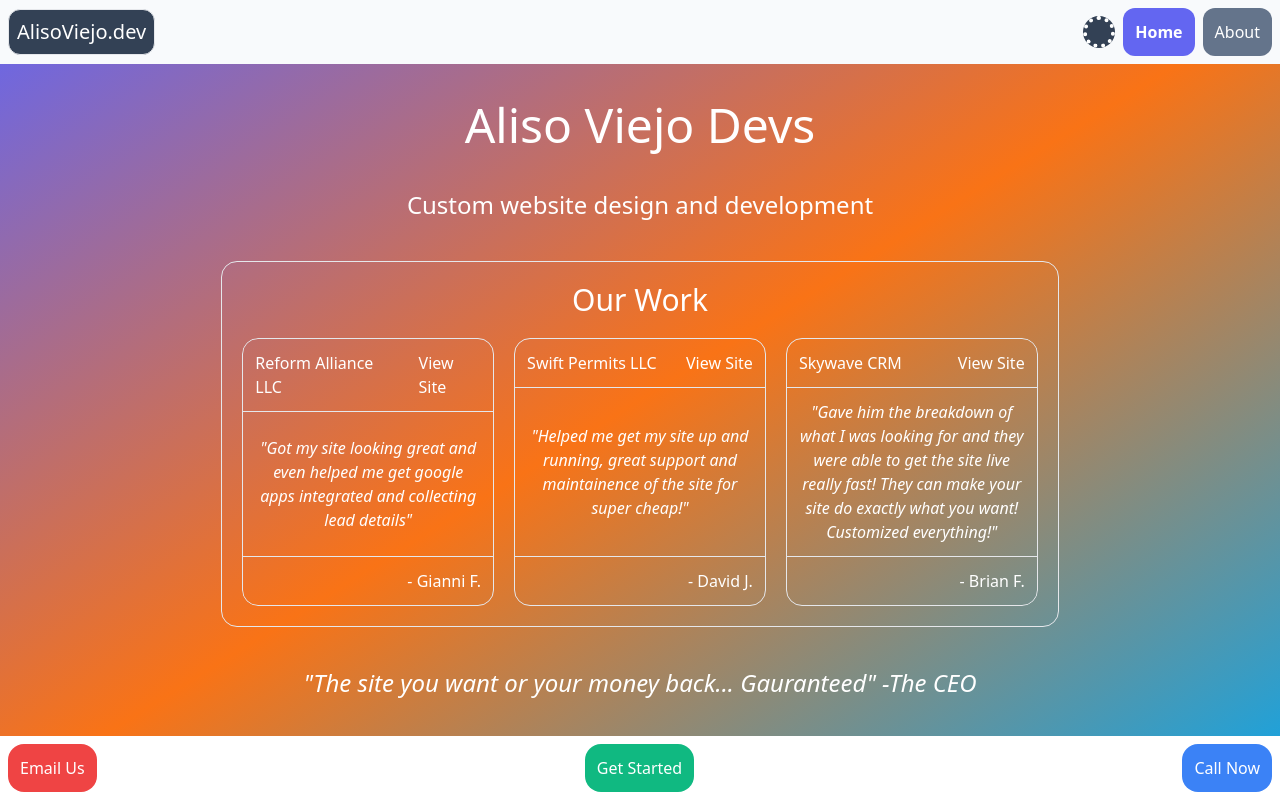
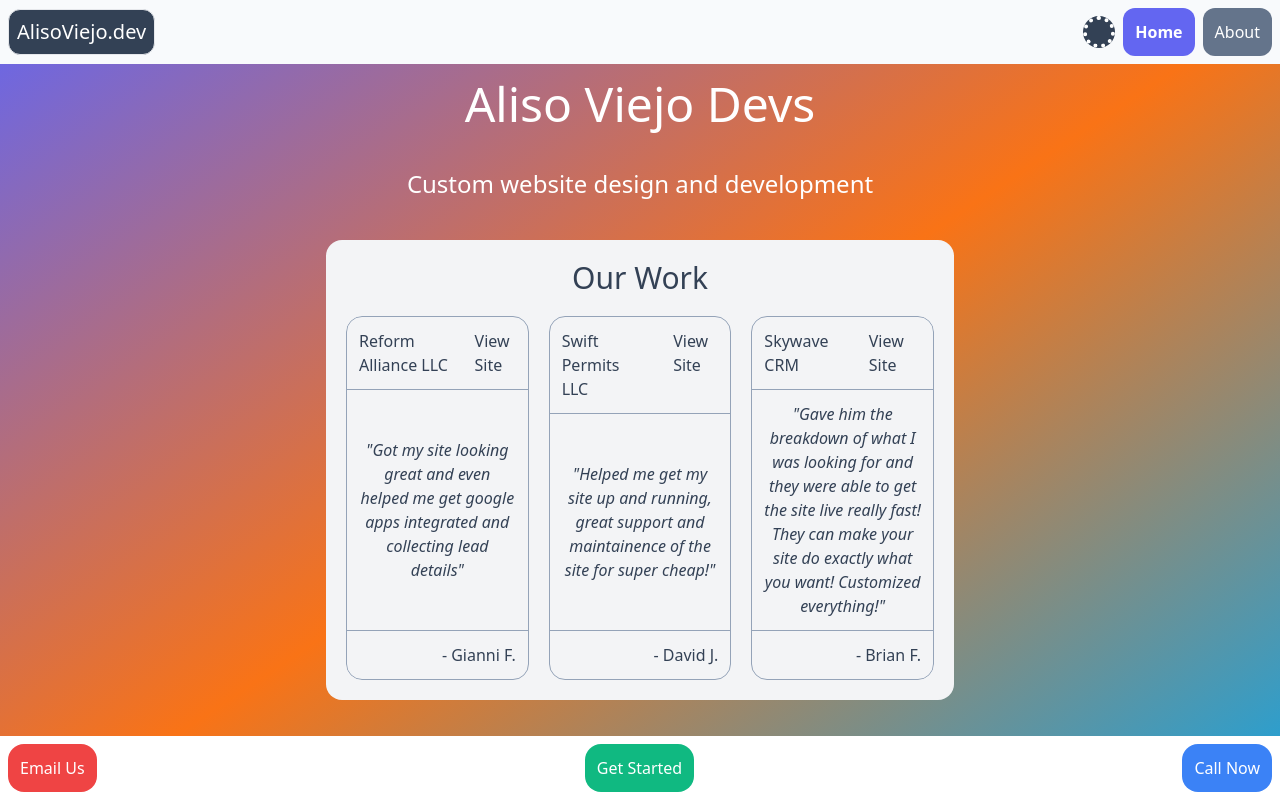
Before and after one commit to NickRobLancaster/dev-site, a Vue app: page / in a window 1280 px wide. Built offline with nearby package versions, Linux system fonts and the light colour scheme.

Commit message:
fixed text white when darkmode

```diff
--- a/src/components/WebsiteSPA.vue
+++ b/src/components/WebsiteSPA.vue
@@ -286,9 +286,14 @@ const copyText = (textToCopy) => {
 
           <!-- projects -->
           <div
-            class="flex flex-col justify-between gap-5 border rounded-2xl p-5 w-4/6"
+            :class="
+              darkMode
+                ? 'text-white bg-slate-700'
+                : 'bg-gray-100 text-slate-700'
+            "
+            class="flex flex-col justify-between gap-5 rounded-2xl p-5 w-full lg:w-1/2"
           >
-            <h1 class="text-3xl text-center text-white">Our Work</h1>
+            <h1 class="text-3xl text-center">Our Work</h1>
 
             <div
               class="flex flex-col md:flex-row justify-between rounded-2xl gap-5 overflow-x-auto"
@@ -297,13 +302,13 @@ const copyText = (textToCopy) => {
               <div
                 v-for="(work, workIndex) in ourWork"
                 :key="workIndex"
-                class="overflow-hidden flex-1 rounded-2xl border cursor-default"
+                class="overflow-hidden flex-1 rounded-2xl border border-slate-400 cursor-default"
                 :class="rotatingColors[workIndex % rotatingColors.length]"
               >
                 <div class="flex flex-col justify-between h-full">
                   <!-- header -->
                   <div
-                    class="flex flex-row justify-between text-white border-b"
+                    class="flex flex-row justify-between border-b border-b-slate-400"
                   >
                     <div class="p-3">
                       {{ work.companyName }}
@@ -311,19 +316,19 @@ const copyText = (textToCopy) => {
                     <a
                       :href="work.url"
                       target="_blank"
-                      class="hover:bg-slate-800 text-white p-3"
+                      class="hover:bg-slate-800 p-3"
                     >
                       View Site
                     </a>
                   </div>
                   <!-- body -->
-                  <div class="flex flex-row items-center text-white p-3 flex-1">
+                  <div class="flex flex-row items-center p-3 flex-1">
                     <p class="block italic text-center">
                       {{ work.quote }}
                     </p>
                   </div>
                   <div
-                    class="flex flex-row justify-end text-white p-3 border-t"
+                    class="flex flex-row justify-end p-3 border-t border-t-slate-400"
                   >
                     <p class="block">- {{ work.author }}</p>
                   </div>
@@ -366,14 +371,12 @@ const copyText = (textToCopy) => {
           </div>
 
           <div
-            :class="
-              darkMode ? 'text-white bg-slate-700' : 'bg-gray-50 text-slate-700'
-            "
+            :class="darkMode ? ' bg-slate-700' : 'bg-gray-50 text-slate-700'"
             class="flex flex-col w-full justify-between gap-5 rounded-2xl p-5 lg:w-1/2"
           >
             <h1
               :class="darkMode ? 'text-white' : 'text-slate-700'"
-              class="text-3xl text-center text-white"
+              class="text-3xl text-center"
             >
               Our Team
             </h1>
```
